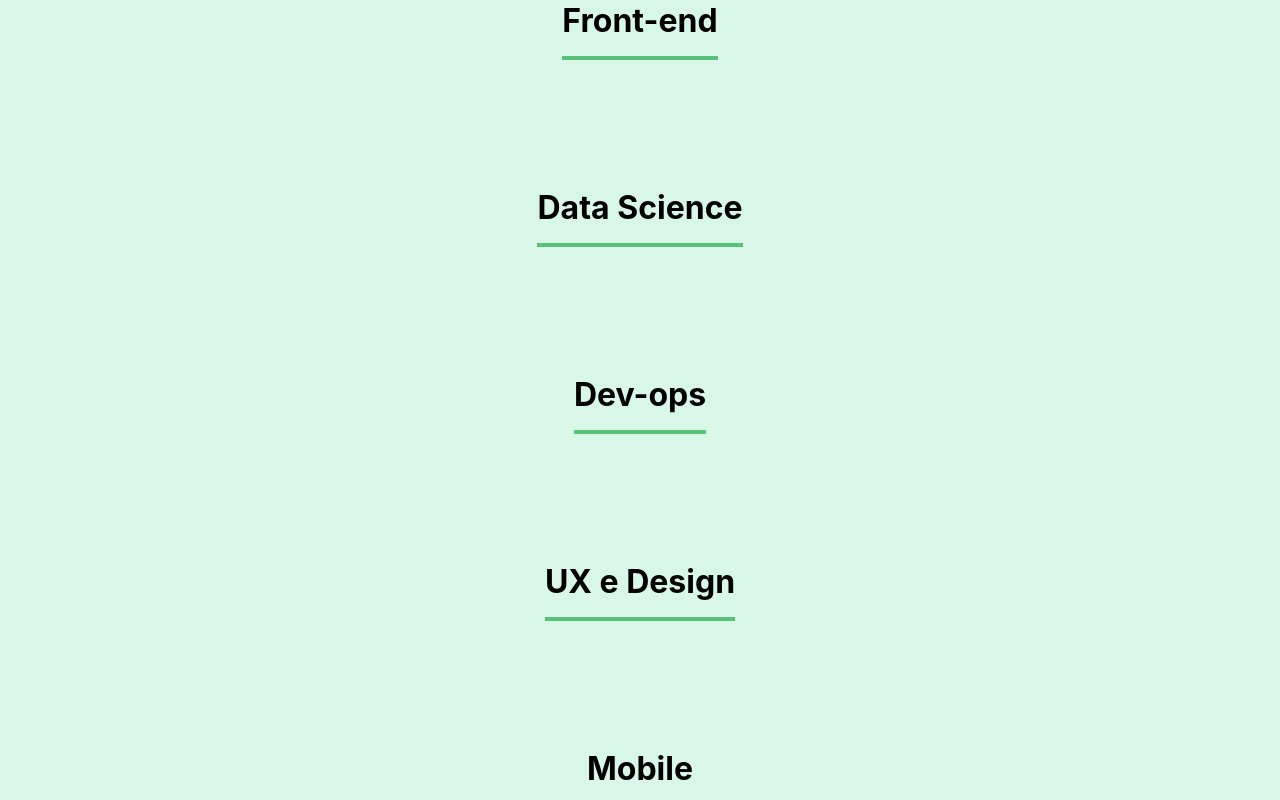
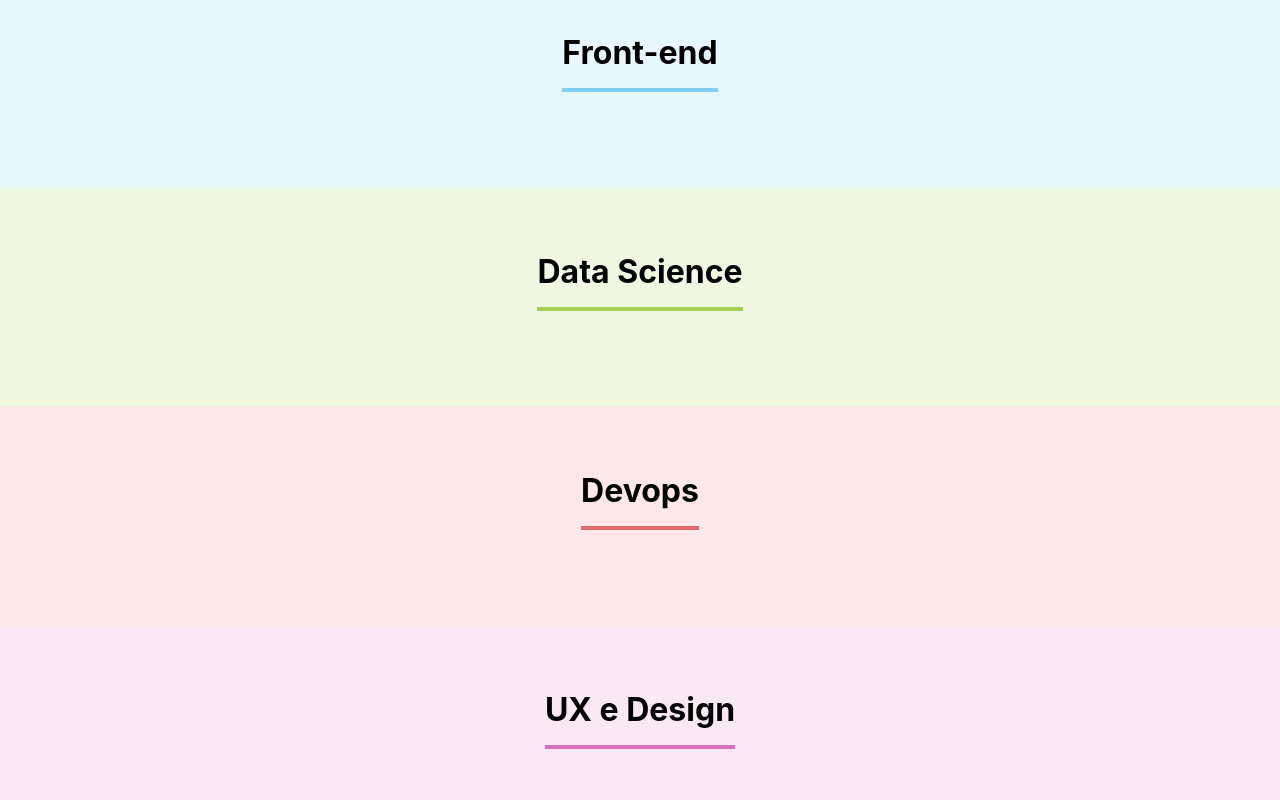
Before and after one commit to ogustavoalves/Curso-React-Alura, a React (Create React App) app: page / in a window 1280 px wide. Shown: the part 1760-2560 px from the top of the page. Built offline with nearby package versions, Linux system fonts and the light colour scheme.

Commit message:
'mapping the collaborators'

```diff
--- a/src/App.js
+++ b/src/App.js
@@ -5,6 +5,16 @@ import Forumulario from './componentes/Formulario';
 import Time from './componentes/Time';
 
 function App() {
+
+  const times = [
+    {nome:'Programação', corPrimaria:'#57c278', corSecundaria:'#d9f7e9'},
+    {nome:'Front-end', corPrimaria:'#82CFFA', corSecundaria:'#E8F8FF'},
+    {nome:'Data Science', corPrimaria:'#A6D157', corSecundaria:'#F0F8E2'},
+    {nome:'Devops', corPrimaria:'#E06B69', corSecundaria:'#FDE7E8'},
+    {nome:'UX e Design', corPrimaria:'#DB6EBF', corSecundaria:'#FAE9F5'},
+    {nome:'Mobile', corPrimaria:'#FFBA05', corSecundaria:'#FFF5D9'},
+    {nome:'Inovação e Gestão', corPrimaria:'#FF8A29', corSecundaria:'#FFEEDF'}
+  ]
 
   const [colaboradores, setColaboradores] = useState([])
 
@@ -18,14 +28,14 @@ function App() {
   return (
     <div className="App">
       <Banner/>
-      <Forumulario aoColaboradorCadastrado={colaborador => aoNovoColaboradorAdicionado(colaborador)}/>
-      <Time nome="Programação"/>
-      <Time nome="Front-end"/>
-      <Time nome="Data Science"/>
-      <Time nome="Dev-ops"/>
-      <Time nome="UX e Design"/>
-      <Time nome="Mobile"/>
-      <Time nome="Inovação e Gestão"/>
+      <Forumulario times={times.map(time => time.nome)} aoColaboradorCadastrado={colaborador => aoNovoColaboradorAdicionado(colaborador)}/>
+      {times.map(time => <Time
+        key={time.nome}
+        nome={time.nome}
+        corPrimaria={time.corPrimaria}
+        corSecundaria={time.corSecundaria}
+        colaboradores={colaboradores.filter(colaborador => colaborador.time === time.nome)}
+      />)}
 
     </div>
   );
--- /dev/null
+++ b/src/componentes/Card/Card.css
@@ -0,0 +1,37 @@
+.colaborador {
+    width: 280px;
+}
+
+.colaborador .cabecalho {
+    background-color:  #F0F0F0;
+    border-radius: 10px 10px 0px 0px;
+}
+.colaborador img {
+    width: 100px;
+    border-radius: 50%;
+    position: relative;
+    bottom: -50px;
+}
+
+.colaborador .rodape {
+    background: #FFFFFF;
+    box-shadow: 5px 5px 15px rgba(0, 0, 0, 0.08);
+    border-radius: 0px 0px 10px 10px;
+    padding-top: 90px;
+    padding-bottom: 40px;
+}
+
+.colaborador .rodape h4 {
+    color: #6278F7;
+    font-size: 18px;
+    line-height: 22px;
+    font-weight: bold;
+    margin-bottom: 8px;
+}
+
+.colaborador .rodape h5 {
+    font-size: 18px;
+    line-height: 22px;
+    color: #212121;
+    padding: 0 16px;
+}
--- /dev/null
+++ b/src/componentes/Card/index.js
@@ -0,0 +1,17 @@
+import './Card.css'
+
+const Card = ({nome, imagem, cargo}) => {
+    return (
+        <div className='colaborador'>
+            <div className='cabecalho'>
+                <img src={imagem} alt={nome}/>
+            </div>
+            <div className='rodape'>
+                <h4>{nome}</h4>
+                <h5>{cargo}</h5>
+            </div>
+        </div>
+    )
+}
+
+export default Card;
--- a/src/componentes/Formulario/index.js
+++ b/src/componentes/Formulario/index.js
@@ -5,14 +5,6 @@ import ListaSuspensa from "../ListaSuspensa";
 import "./Formulario.css";
 
 const Forumulario = (props) => {
-  const times = [
-    'Programação',
-    'Front-End',
-    'Data Science',
-    'Devops',
-    'UX e Design',
-    'Inovação e Gestão'
-  ]
 
   const [nome, setNome] = useState ('')
   const [cargo, setCargo] = useState ('')
@@ -56,7 +48,7 @@ const Forumulario = (props) => {
         <ListaSuspensa
         obrigatorio={true}
         label="Time"
-        itens={times}
+        itens={props.times}
         valor={time}
         aoAlterado={valor => setTime(valor)}
         />
--- a/src/componentes/Time/Time.css
+++ b/src/componentes/Time/Time.css
@@ -1,13 +1,19 @@
 .time {
     text-align: center;
     padding: 2em;
-    background-color: #d9f7e9;
 
 }
 
+
 .time h3 {
     font-size: 2em;
-    border-bottom: 4px solid #57c278;
+    border-bottom: 4px solid;
     display: inline-block;
     padding-bottom: 0.5em;
 }
+
+.time .colaboradores {
+    display: flex;
+    justify-content: space-around;
+    margin-top: 32px;
+}
--- a/src/componentes/Time/index.js
+++ b/src/componentes/Time/index.js
@@ -1,10 +1,20 @@
+import Card from '../Card';
 import './Time.css';
 
 const Time = (props) => {
 
     return (
-        <section className='time'>
-            <h3>{props.nome}</h3>
+
+        <section className='time' style={{backgroundColor:props.corSecundaria}}>
+            <h3 style={{borderColor:props.corPrimaria}}>{props.nome}</h3>
+            <div className='colaboradores'>
+                {props.colaboradores.map(colaborador => <Card
+                key={colaborador.nome}
+                nome={colaborador.nome}
+                cargo={colaborador.cargo}
+                imagem={colaborador.imagem}
+                />)}
+            </div>
         </section>
     )
 }
```
